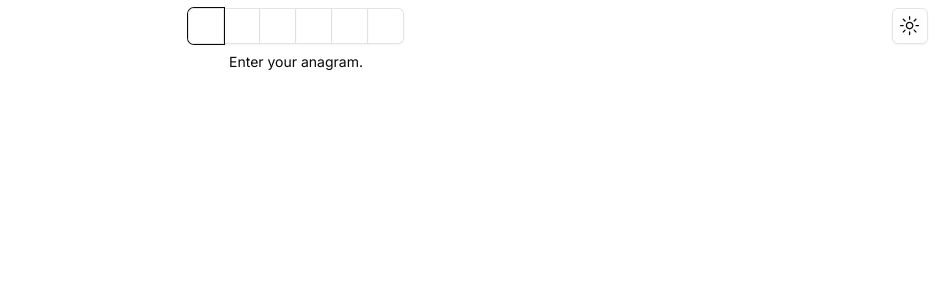
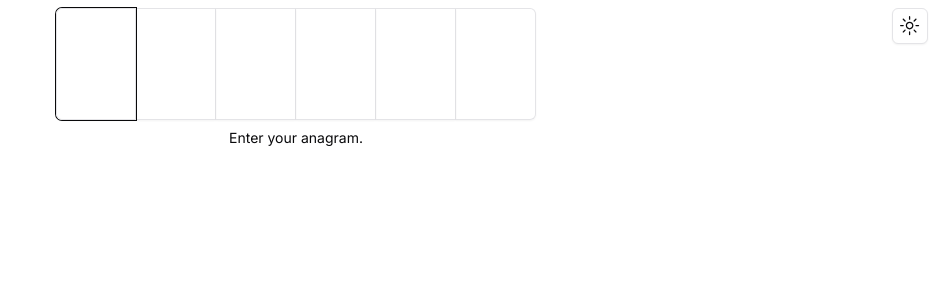
Before and after one commit to Selyss/ranagams, a Next.js app: page / in a window 1280 px wide. Shown: the top 300 px of the page, without its empty margins (344-1280 px from the left). Built offline with nearby package versions, Linux system fonts and the light colour scheme.

Commit message:
otp bigger

```diff
--- a/app/page.tsx
+++ b/app/page.tsx
@@ -1,5 +1,5 @@
 import { ModeToggle } from "@/components/mode-toggle";
-import { InputOTPControlled } from "@/components/SearchBox";
+import { SearchBox } from "@/components/SearchBox";
 
 export default function Home() {
   return (
@@ -8,7 +8,7 @@ export default function Home() {
         <ModeToggle />
       </div>
       <div className="">
-        <InputOTPControlled />
+        <SearchBox />
       </div>
     </>
   );
--- a/components/SearchBox.tsx
+++ b/components/SearchBox.tsx
@@ -14,7 +14,7 @@ type AnagramResponse = {
   [word: string]: number;
 };
 
-export function InputOTPControlled() {
+export function SearchBox() {
   const [value, setValue] = React.useState<AnagramResponse | null>(null);
 
   const handleComplete = async (value: string) => {
--- a/components/ui/input-otp.tsx
+++ b/components/ui/input-otp.tsx
@@ -41,7 +41,7 @@ const InputOTPSlot = React.forwardRef<
     <div
       ref={ref}
       className={cn(
-        "relative flex h-9 w-9 items-center justify-center border-y border-r border-input text-sm shadow-sm transition-all first:rounded-l-md first:border-l last:rounded-r-md",
+        "relative flex md:h-28 h-14 w-10 md:w-20 items-center justify-center border-y border-r border-input text-[2rem] md:text-[4rem] shadow-sm transition-all first:rounded-l-md first:border-l last:rounded-r-md",
         isActive && "z-10 ring-1 ring-ring",
         className
       )}
@@ -50,7 +50,7 @@ const InputOTPSlot = React.forwardRef<
       {char}
       {hasFakeCaret && (
         <div className="pointer-events-none absolute inset-0 flex items-center justify-center">
-          <div className="h-4 w-px animate-caret-blink bg-foreground duration-1000" />
+          <div className="md:w-0.5 md:h-16 h-8 w-px animate-caret-blink bg-foreground duration-1000" />
         </div>
       )}
     </div>
```
